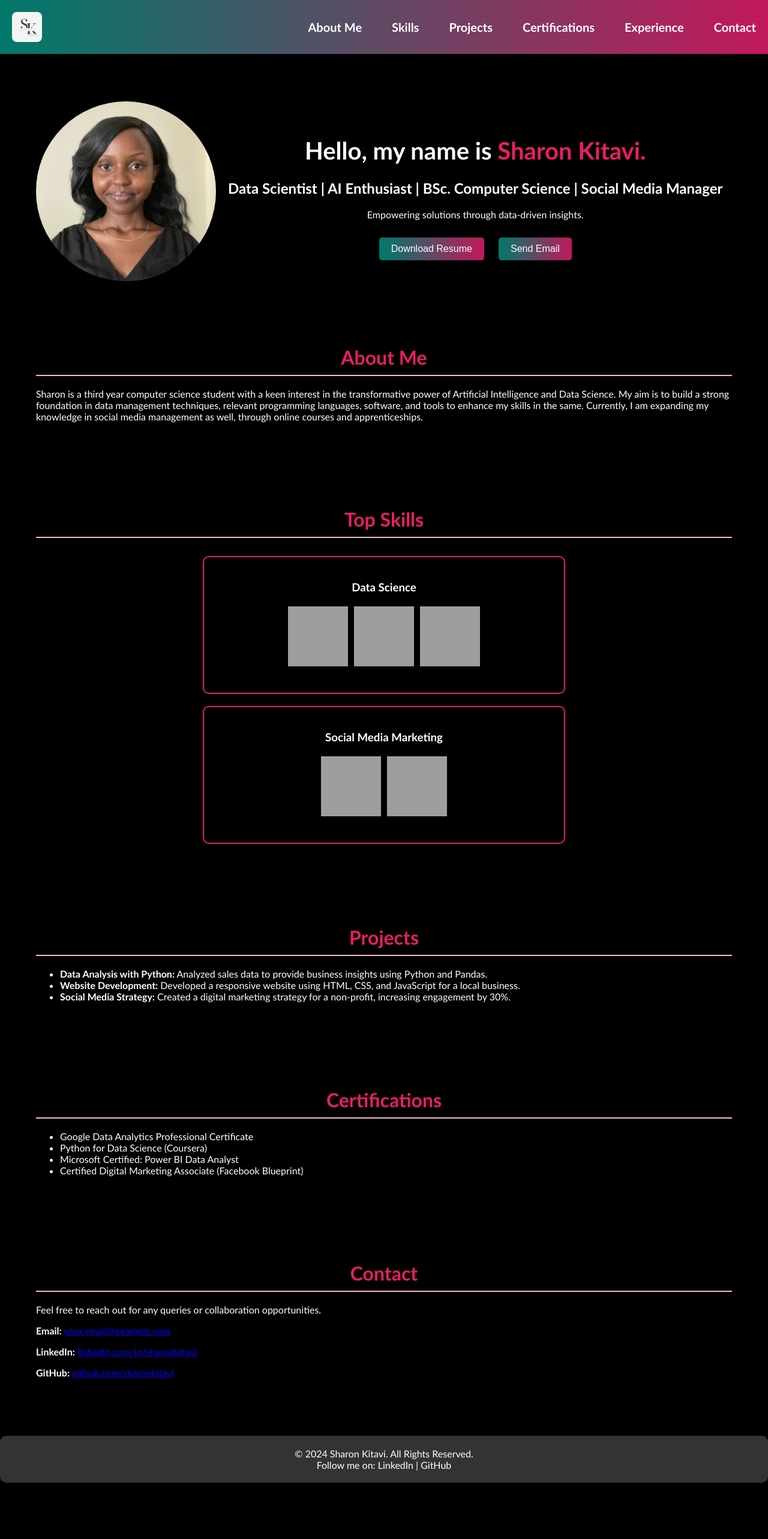
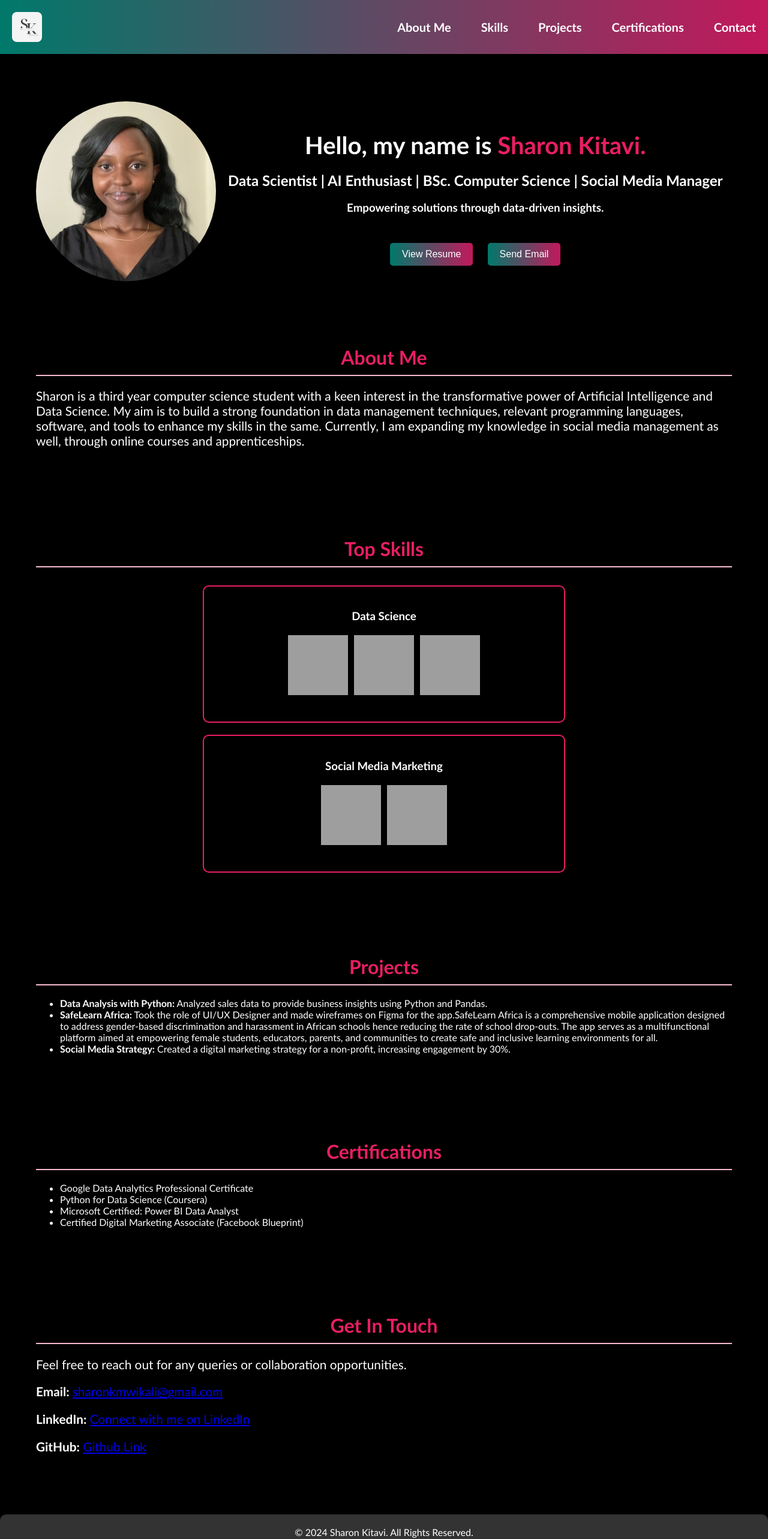
Before and after one commit to SKitavi/portfolio-site, a plain HTML site: page index.html in a window 1280 px wide. Shown: the top 2566 px of the page at 60% size. Before the commit the page ends 2472 px from the top, so only its background shows below. Drawn offline with Linux system fonts and the light colour scheme; grey boxes are pictures that could not be loaded.

Commit message:
Second commit

```diff
--- a/index.html
+++ b/index.html
@@ -15,7 +15,6 @@
       <a href="#skills">Skills</a>
       <a href="#projects">Projects</a>
       <a href="#certifications">Certifications</a>
-      <a href="#experience">Experience</a>
       <a href="#contact">Contact</a>
     </nav>
   </header>
@@ -25,12 +24,10 @@
       <img src="profile.jpeg" alt="Sharon Kitavi's image" style="border-radius: 50%;" height="150" width="150">
       <div>
         <h1>Hello, my name is <span> Sharon Kitavi.</span></h1>
-        <h3>Data Scientist | AI Enthusiast | BSc. Computer Science | Social Media Manager</h3>
-        <div class="typescript-code">
-            Empowering solutions through data-driven insights.
-          </div>
+        <h2>Data Scientist | AI Enthusiast | BSc. Computer Science | Social Media Manager</h2>
+            <h3>Empowering solutions through data-driven insights.</h3>
         <br>
-        <button onclick="window.location.href='https://docs.google.com/document/d/1Is-3GT7fJ-uBESs-KCRLrXkFW4O024obdgXLfprHTt0/edit?usp=sharing';">Download Resume</button>
+        <button onclick="window.location.href='https://docs.google.com/document/d/1Is-3GT7fJ-uBESs-KCRLrXkFW4O024obdgXLfprHTt0/edit?usp=sharing';">View Resume</button>
         <button onclick="window.location.href='mailto:sharonkmwikali@gmail.com';">Send Email</button>
       </div>
     </section>
@@ -68,7 +65,7 @@
       <h1>Projects</h1>
       <ul>
         <li><strong>Data Analysis with Python:</strong> Analyzed sales data to provide business insights using Python and Pandas.</li>
-        <li><strong>Website Development:</strong> Developed a responsive website using HTML, CSS, and JavaScript for a local business.</li>
+        <li><strong>SafeLearn Africa:</strong> Took the role of UI/UX Designer and made wireframes on Figma for the app.SafeLearn Africa is a comprehensive mobile application designed to address gender-based discrimination and harassment in African schools hence reducing the rate of school drop-outs. The app serves as a multifunctional platform aimed at empowering female students, educators, parents, and communities to create safe and inclusive learning environments for all.</li>
         <li><strong>Social Media Strategy:</strong> Created a digital marketing strategy for a non-profit, increasing engagement by 30%.</li>
       </ul>
     </section>
@@ -84,19 +81,19 @@
     </section>
 
     <section class="section" id="contact">
-      <h1>Contact</h1>
+      <h1>Get In Touch</h1>
       <p>Feel free to reach out for any queries or collaboration opportunities.</p>
-      <p><strong>Email:</strong> <a href="mailto:your.email@example.com">your.email@example.com</a></p>
-      <p><strong>LinkedIn:</strong> <a href="https://www.linkedin.com/in/sharonkitavi" target="_blank">linkedin.com/in/sharonkitavi</a></p>
-      <p><strong>GitHub:</strong> <a href="https://github.com/sharonkitavi" target="_blank">github.com/sharonkitavi</a></p>
+      <p><strong>Email:</strong> <a href="mailto:your.email@example.com">sharonkmwikali@gmail.com</a></p>
+      <p><strong>LinkedIn:</strong> <a href="https://www.linkedin.com/in/sharonkitavi" target="_blank" title="LinkedIn">Connect with me on LinkedIn</a></p>
+      <p><strong>GitHub:</strong> <a href="https://github.com/SKitavi" target="_blank" title="Github">Github Link</a></p>
     </section>
   </main>
 
   <footer>
     <p>&copy; 2024 Sharon Kitavi. All Rights Reserved.</p>
     <p>Follow me on:
-      <a href="https://www.linkedin.com/in/sharonkitavi" target="_blank">LinkedIn</a> |
-      <a href="https://github.com/sharonkitavi" target="_blank">GitHub</a>
+      <a href="https://www.linkedin.com/in/sharonkitavi" target="_blank" title="LinkedIn Link">LinkedIn</a> |
+      <a href="https://github.com/SKitavi" target="_blank" title="Github">GitHub</a>
     </p>
   </footer>
 </body>
--- a/portfolio.css
+++ b/portfolio.css
@@ -56,7 +56,42 @@ body {
   main {
     padding: 20px;
   }
+  .typescript-code {
+    padding: 10px;
+    border-radius: 5px;
+    overflow: hidden;
+  }
 
+  .typed-text {
+    white-space: nowrap; /* Prevent wrapping */
+    animation: typing 2s steps(30, end) infinite;
+  }
+
+  @keyframes typing {
+    from {
+      width: 0;
+    }
+    to {
+      width: 100%;
+    }
+  }
+
+  .typescript-code::before {
+    content: "";
+    display: inline-block;
+    width: 1px;
+    height: 100%;
+    animation: cursor 1s infinite alternate;
+  }
+
+  @keyframes cursor {
+    0% {
+      opacity: 0;
+    }
+    100% {
+      opacity: 1;
+    }
+  }
   .section {
     margin-bottom: 20px;
     padding: 40px;
@@ -71,7 +106,9 @@ body {
     margin-bottom: 20px;
     text-align: center;
   }
-
+  .section p{
+    font-size: 1.3rem;
+  }
   .skills-container {
     display: flex;
     flex-wrap: wrap;
@@ -137,7 +174,7 @@ body {
     color:#E91E63;
   }
 
-  .profile div h3 {
+  .profile div h2 {
     font-size: 1.5rem;
     margin-bottom: 20px;
   }
```
